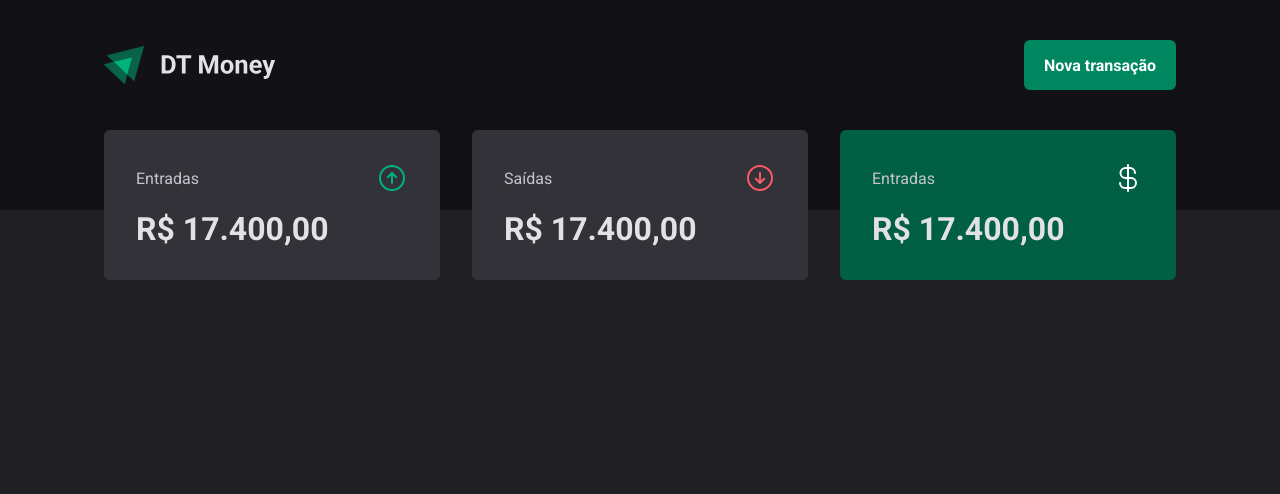
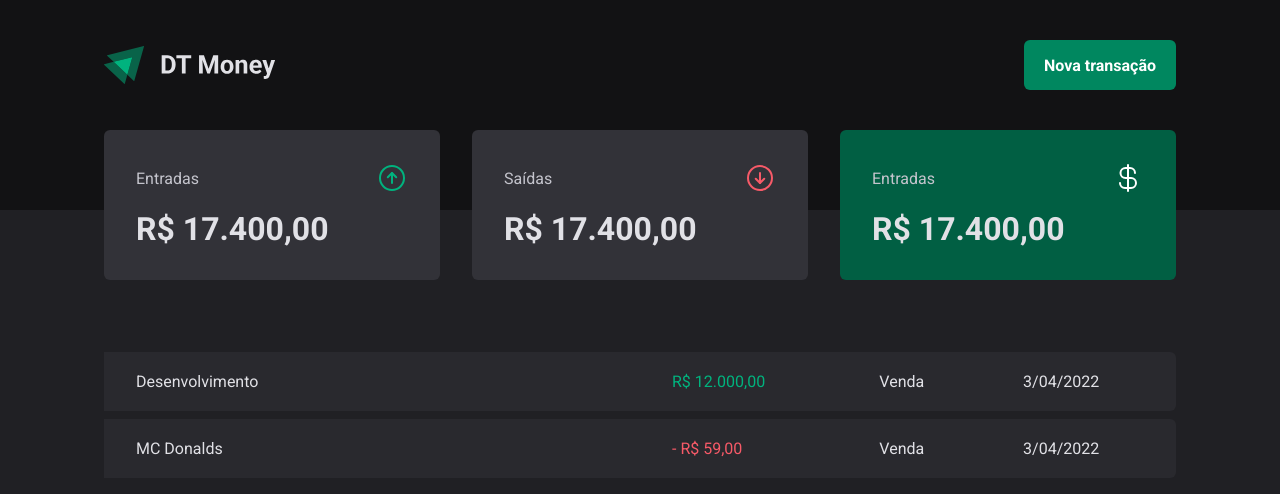
Before and after one commit to gabrieltsx/dt-money, a React (Vite) app: page / in a window 1280 px wide. Shown: the top 494 px of the page. Built offline with nearby package versions, Linux system fonts and the light colour scheme.

Commit message:
add table component

```diff
--- a/src/pages/Transactions/index.tsx
+++ b/src/pages/Transactions/index.tsx
@@ -1,11 +1,40 @@
 import { Header } from '../../components/Header'
 import { Summary } from '../../components/Summary'
+import { PriceHighlight, TransactionsContainer, TransactionsTable } from './styles'
 
 export function Transactions() {
   return (
     <div>
       <Header />
       <Summary />
+
+      <TransactionsContainer>
+        <TransactionsTable>
+          <tbody>
+            <tr>
+              <td width="50%">Desenvolvimento</td>
+              <td>
+                <PriceHighlight variant='income'>
+                  R$ 12.000,00
+                </PriceHighlight>
+                </td>
+              <td>Venda</td>
+              <td>3/04/2022</td>
+            </tr>
+            <tr>
+              <td width="50%">MC Donalds</td>
+              <td>
+                <PriceHighlight variant='outcome'>
+                  - R$ 59,00
+                </PriceHighlight>
+              </td>
+              <td>Venda</td>
+              <td>3/04/2022</td>
+            </tr>
+          </tbody>
+        </TransactionsTable>
+      </TransactionsContainer>
+
     </div>
   )
 }
--- a/src/pages/Transactions/styles.ts
+++ b/src/pages/Transactions/styles.ts
@@ -0,0 +1,38 @@
+import styled from "styled-components";
+
+export const TransactionsContainer = styled.main`
+  width: 100%;
+  max-width: 1120px;
+  margin: 4rem auto 0;
+  padding: 0 1.5rem;
+`
+
+export const TransactionsTable = styled.table`
+    width: 100%;
+    border-collapse: separate;
+    border-spacing: 0 0.5rem;
+    /* margin-top: 1.5rem; */
+
+    td {
+        padding: 1.25rem 2rem;
+        background: ${props => props.theme["gray-700"]};
+
+        &:firt-child {
+            border-top-left-radius: 6px;
+            border-bottom-left-radius: 6px;
+        }
+
+        &:last-child {
+            border-top-right-radius: 6px;
+            border-bottom-right-radius: 6px;
+        }
+    }
+`
+
+interface PriceHighlightProps {
+    variant: 'income' | 'outcome';
+}
+
+export const PriceHighlight = styled.span<PriceHighlightProps>`
+color: ${props => props.variant === 'income' ? props.theme["green-300"] : props.theme["red-300"]}
+`
```
